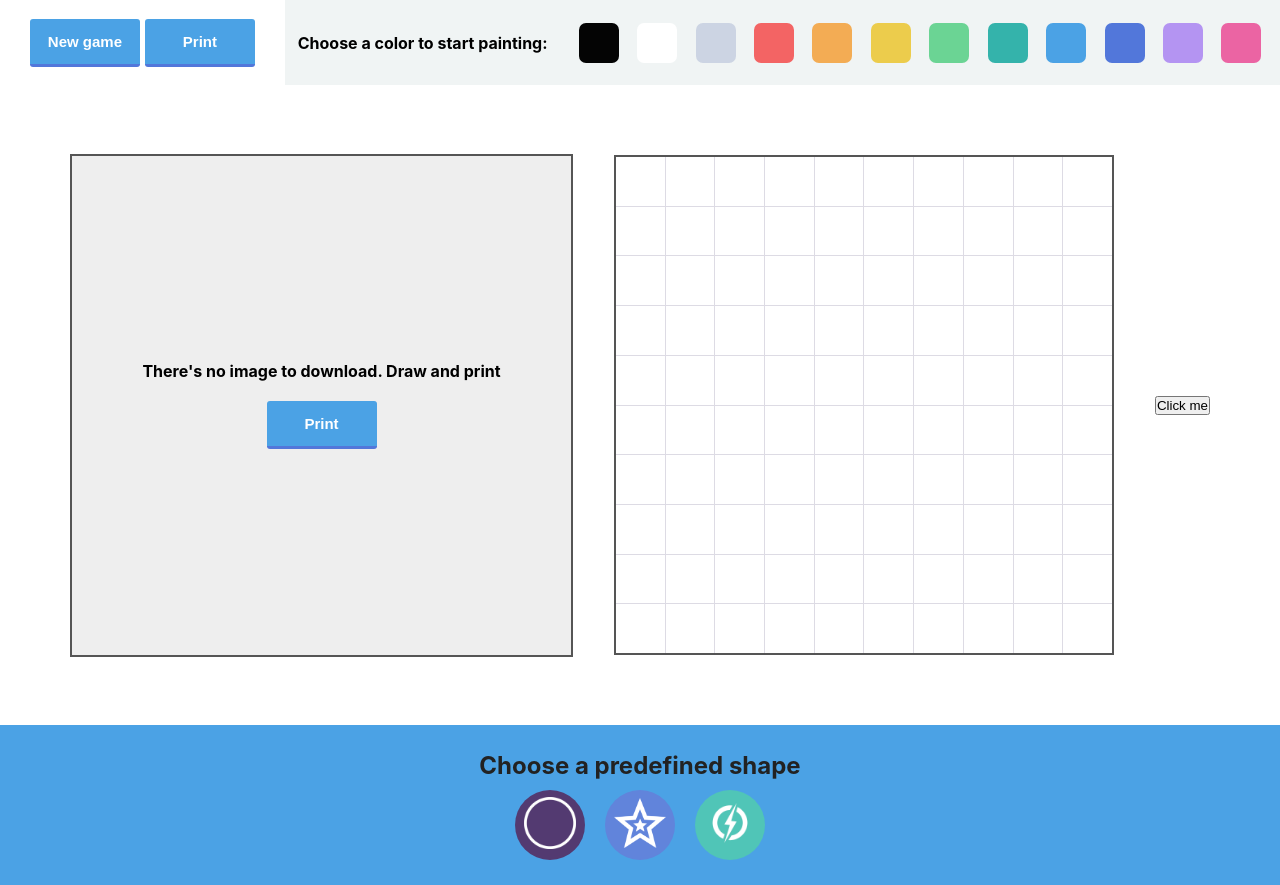
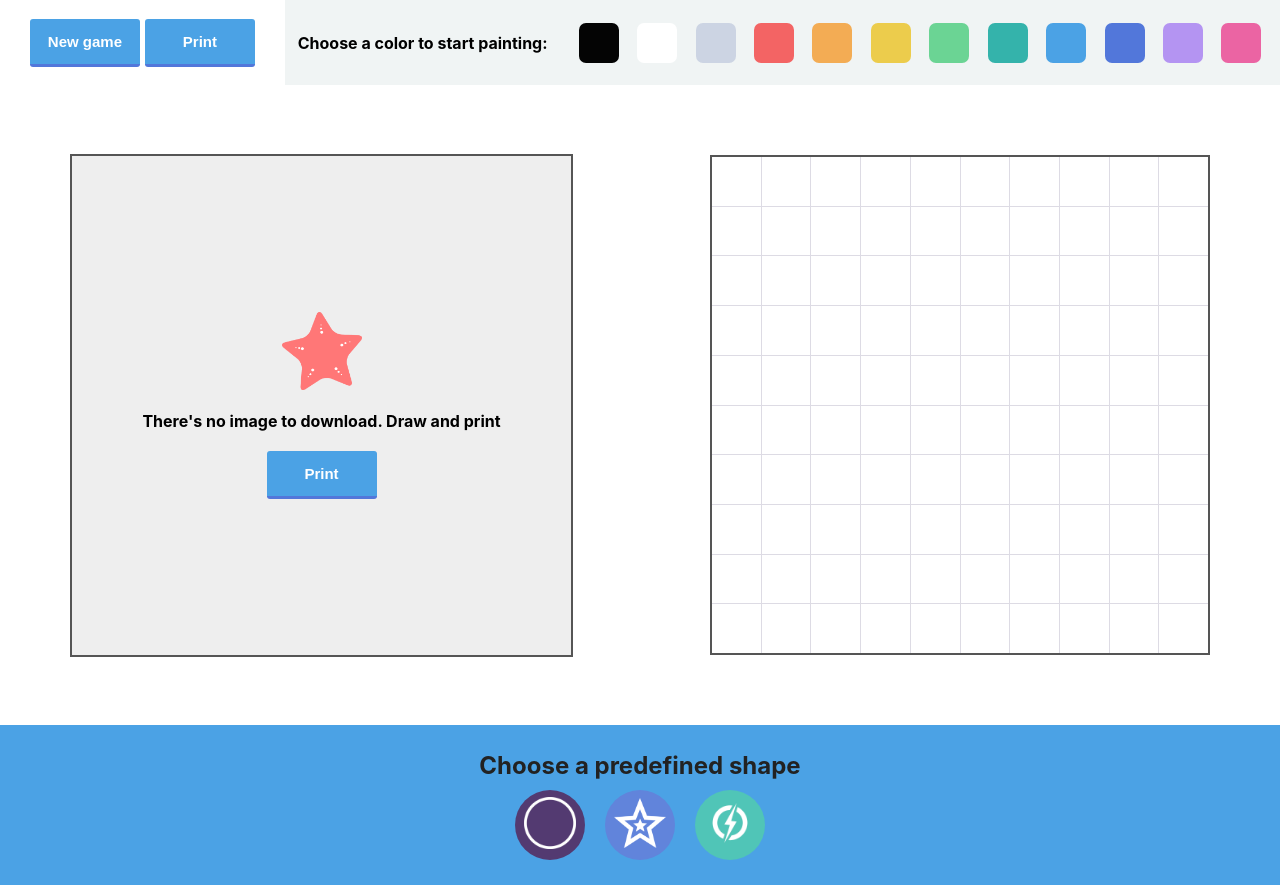
Before and after one commit to levi-alviter/ReactPaint, a React app: page / in a window 1280 px wide. Built offline with nearby package versions, Linux system fonts and the light colour scheme.

Commit message:
Last commit

```diff
--- a/src/CSS/GridContainer.css
+++ b/src/CSS/GridContainer.css
@@ -21,7 +21,11 @@
     align-items: center;
     position: absolute;
 }
-
+.Image__containerimage{
+    width: 80px;
+    height: 80px;
+    object-fit: scale-down;
+}
 .Image__container p{
     text-align: center;
     width: 100%;
--- a/src/JS/App.js
+++ b/src/JS/App.js
@@ -1,28 +1,40 @@
 import '../CSS/App.css';
-import React,{Fragment,useState} from 'react';
+import React,{Fragment,useState,useRef} from 'react';
 import Header from './Header.js';
 import GridContainer from './GridContainer.js';
 import ButtonContainer from './Shapes.js';
 
 function App() {
   const grid = [];
+  //Se llena un grid con todos los pixeles
   for(let i = 0; i<100;i++){
     grid.push({id:i+1,
       color:"#FFF"});
   }
+  // Se crea un useState para el color con el uso de lifting state
   const [selectedColor,setSelectedColor] = useState();
+  // Se crea un useState para guardar toda la información del gird
   const [gridDraw,setGridDraw] = useState(grid);
+  /*Se crean dos useRef para poder operar los dos gird del componente girdcontainer, desde diferentes componentes*/
+  const picture = useRef();
+  const drawing = useRef();
 
+  // Los useRefs se pasan como props para que en los hijos tengan
+  // ref={props.picture} y ref={props.drawing}
   return (
     <Fragment>
       <Header
       selectedColor={selectedColor}
       setSelectedColor={setSelectedColor}
-      setGridDraw={setGridDraw}/>
+      setGridDraw={setGridDraw}
+      picture={picture}
+      drawing={drawing}/>
       <main className="main">
         <GridContainer selectedColor={selectedColor}
         gridDraw={gridDraw}
         setGridDraw={setGridDraw}
+        picture={picture}
+        drawing={drawing}
         />
       </main>
       <footer className="footer">
--- a/src/JS/GridContainer.js
+++ b/src/JS/GridContainer.js
@@ -1,15 +1,20 @@
 import '../CSS/GridContainer.css';
-import React,{useState,Fragment,useRef} from 'react';
+import starbackground from '../ASSETS/starbackground.png';
+import React,{useState,Fragment} from 'react';
 import html2canvas from 'html2canvas';
+
 function GridContainer(props){
+    // Variable que determnará si se ha hecho click
     const [mouseIsDown,setMouseDown] = useState(false);
-    const firstGrid = useRef();
-    const secondGrid = useRef();
-
     function updateOnClick(e){
         setGrid(e);
     }
 
+    /*La lógica del programa consiste en que si
+        se ha detectado que si se ha hecho click sobre el padre
+        entonces la variable bandera se activa y permite que el
+        onMouseOver haga su trabajo, la variable se desactiva cuando
+        se deja de dar click y el mouseOver deja de operar*/
     function mouseDownFlag(){setMouseDown(true);}
 
     function mouseUpFlag(){setMouseDown(false);}
@@ -29,17 +34,18 @@ function GridContainer(props){
     }
 
     function takeScreen(e){
-        secondGrid.current.style.gap='0';
-        html2canvas(secondGrid.current).then(function(canvas) {
-                firstGrid.current.replaceChild(canvas,firstGrid.current.firstChild);
+        props.drawing.current.style.gap='0';
+        html2canvas(props.drawing.current).then(function(canvas) {
+            props.picture.current.replaceChild(canvas,props.picture.current.firstChild);
         });
-        secondGrid.current.style.gap='1px';
+        props.drawing.current.style.gap='1px';
     }
-
+    //
     return(
         <Fragment>
-            <section className="FirstGrid" ref={firstGrid}>
+            <section className="FirstGrid" ref={props.picture}>
                 <div className="Image__container">
+                    <img className="Image__containerimage" src={starbackground}/>
                     <p><b>There's no image to download. Draw and print</b></p>
                     <button className="buttonCont__button" onClick={takeScreen}>Print</button>
                 </div>
@@ -49,7 +55,7 @@ function GridContainer(props){
                 onClick={updateOnClick}
                 onMouseDown={mouseDownFlag}
                 onMouseUp={mouseUpFlag}
-                ref={secondGrid}>
+                ref={props.drawing}>
                 {props.gridDraw.map((item)=>{
                     return(
                         <button
@@ -64,9 +70,6 @@ function GridContainer(props){
                     );
                 })}
             </div>
-            <button onClick={takeScreen}>
-                Click me
-            </button>
         </Fragment>
     );
 }
--- a/src/JS/Header.js
+++ b/src/JS/Header.js
@@ -1,24 +1,46 @@
 import '../CSS/Header.css';
+import html2canvas from 'html2canvas';
 const colorPallete = ['#040404','#FFFFFF',' #ccd4e3','#f36464','#f3ac54','#eccc4c','#6bd494','#34b3ab','#4ba2e5','#5277da','#b494f2','#eb64a3'];
+
 function Header(props){
     const grid = [];
+    //Se declara un arreglo de objetos con todas las posiciones y colores de cada posición
     for(let i = 0; i<100;i++){
     grid.push({id:i+1,
       color:"#FFF"});
     }
+
     function handleClick(e){
+        //Dar color a un recuadro
         props.setSelectedColor(e.target.name);
     }
 
     function newGame(e){
+        //Pasar arreglo de objetos con color blanco en cada posición para resetear
         props.setGridDraw(grid);
+    }
+
+
+    function takeScreen(e){
+        // Tengo acceso a los gird ya que las ref las puse en el padre, las conecte en un hijo y las llamo en otro hijo.
+        // Antes de tomar la captura le digo al gird que quite su gap
+        props.drawing.current.style.gap='0';
+        // Método para hacer el screenshot, el primer parámetro es a lo que le vamos a sacar captura
+        html2canvas(props.drawing.current).then(function(canvas) {
+            // Aquí le decimos (a dónde voy a enviar captura).reemplaza
+            // el primer hijo de mi gird de destino y ponle canvas que es
+            // a lo le sacamos captura
+            props.picture.current.replaceChild(canvas,props.picture.current.firstChild);
+        });
+        // Después de la captura le digo que ponga su gap otra vez
+        props.drawing.current.style.gap='1px';
     }
 
     return (
         <header className="header">
            <div className="header__buttonCont">
                <button className="buttonCont__button" onClick={newGame}>New game</button>
-               <button className="buttonCont__button">Print</button>
+               <button className="buttonCont__button" onClick={takeScreen}>Print</button>
            </div>
            <div className="header__textCont">
                 <h4 className="header__text">Choose a color to start painting:</h4>
@@ -31,6 +53,7 @@ function Header(props){
                     return (
                         <li key={color}
                             className="colorItem">
+                                {/* Impresión del arreglo en elementos JSX para más información ver color picker*/}
                                 <button  style={{
                                     backgroundColor: color,
                                     outline: borderStyle,
```
Also changed, not shown: src/ASSETS/starbackground.png (added).
